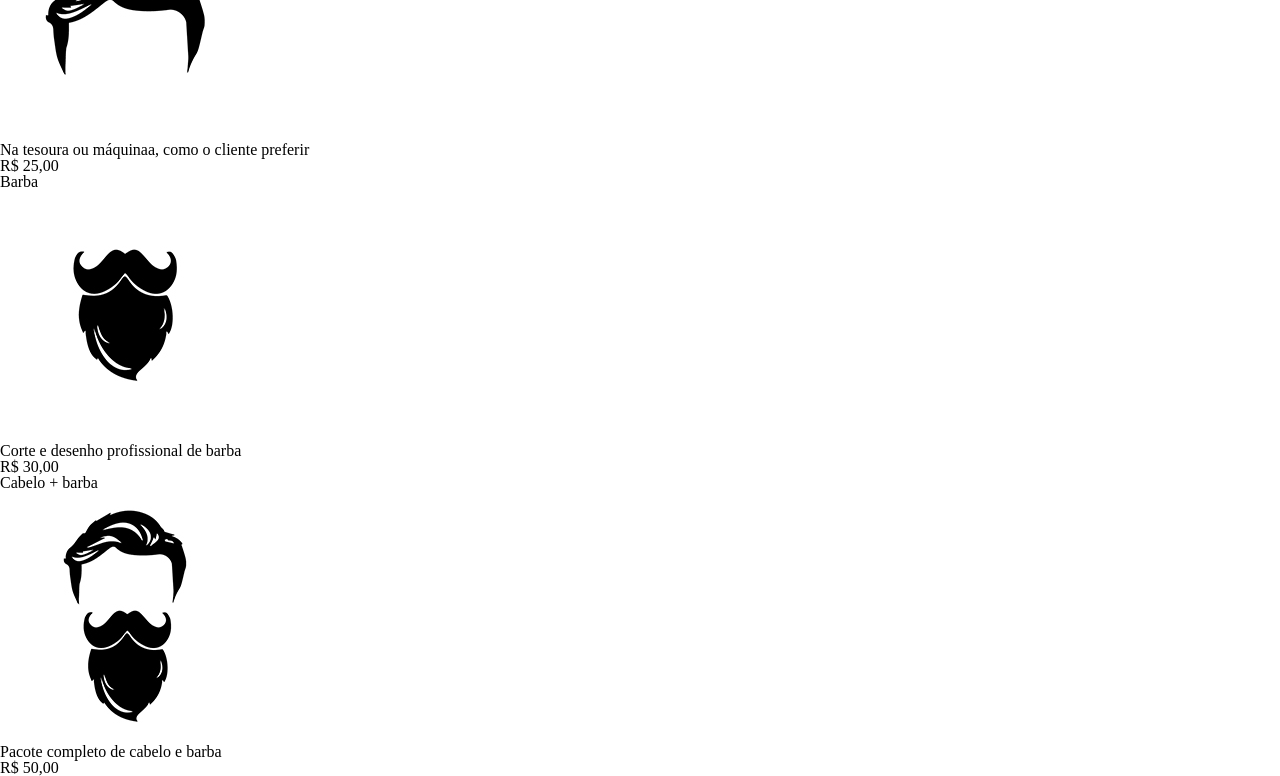
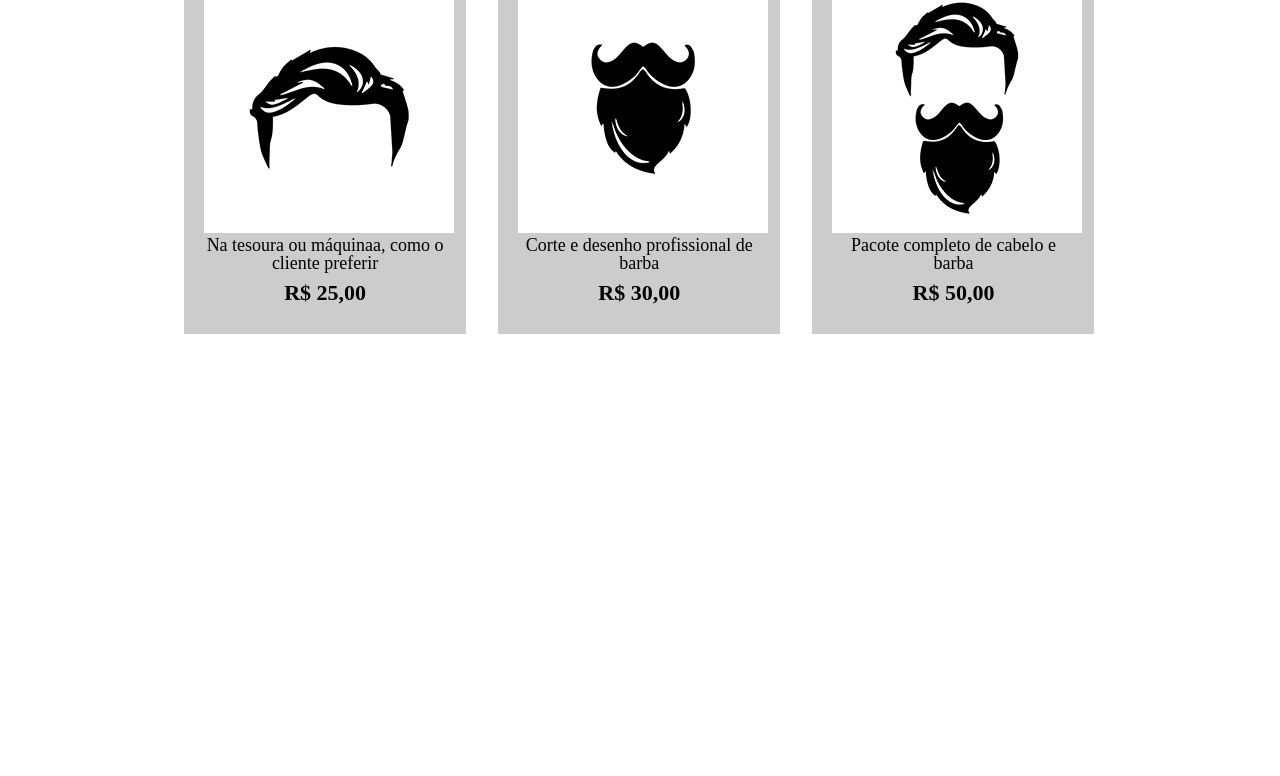
Before and after one commit to Leticiamelgar/Barbearia_Alura, a plain HTML site: page produtos.html in a window 1280 px wide. Shown: the part 420-1196 px from the top of the page. After the commit the page ends 804 px from the top, so only its background shows below. Drawn offline with Linux system fonts and the light colour scheme.

Commit message:
posicao-produtos

```diff
--- a/produtos.css
+++ b/produtos.css
@@ -28,3 +28,33 @@ nav a {
     text-decoration: none;
 
 }
+.produtos {
+    width: 940px;
+    margin: 0 auto;
+    padding: 50px 0px;
+
+}
+.produtos li{
+    display: inline-block;
+    text-align: center;
+    width: 30%;
+    vertical-align: top;
+    background: #cccccc;
+    margin: 0 1.5%;
+    padding: 30px 20px;
+    box-sizing: border-box;
+}
+
+.produtos h2 {
+    font-size: 30px;
+    font-weight: bold;
+}
+
+.produto-descricao {
+    font-size: 18px;
+}
+.produto-preco {
+    font-size: 22px;
+    font-weight: bold;
+    margin: 10px 0 0;
+}
--- a/produtos.html
+++ b/produtos.html
@@ -23,26 +23,26 @@
     </header>
 
     <main>
-        <ul>
+        <ul class="produtos">
             <li>
                 <h2>Cabelo</h2>
                 <img src="\banner\cabelo.jpg" alt="cabelo">
-                <p>Na tesoura ou máquinaa, como o cliente preferir</p>
-                <p>R$ 25,00</p>
+                <p class="produto-descricao">Na tesoura ou máquinaa, como o cliente preferir</p>
+                <p class="produto-preco">R$ 25,00</p>
             </li>
 
             <li>
                 <h2>Barba</h2>
                 <img src="\banner\barba.jpg" alt="barba">
-                <p>Corte e desenho profissional de barba</p>
-                <p>R$ 30,00</p>
+                <p class="produto-descricao">Corte e desenho profissional de barba</p>
+                <p class="produto-preco">R$ 30,00</p>
             </li>
 
             <li>
                 <h2>Cabelo + barba</h2>
                 <img src="\banner\cabelo+barba.jpg" alt="cabelo+barba">
-                <p>Pacote completo de cabelo e barba</p>
-                <p>R$ 50,00</p>
+                <p class="produto-descricao">Pacote completo de cabelo e barba</p>
+                <p class="produto-preco">R$ 50,00</p>
             </li>
         </ul>
     </main>
```
